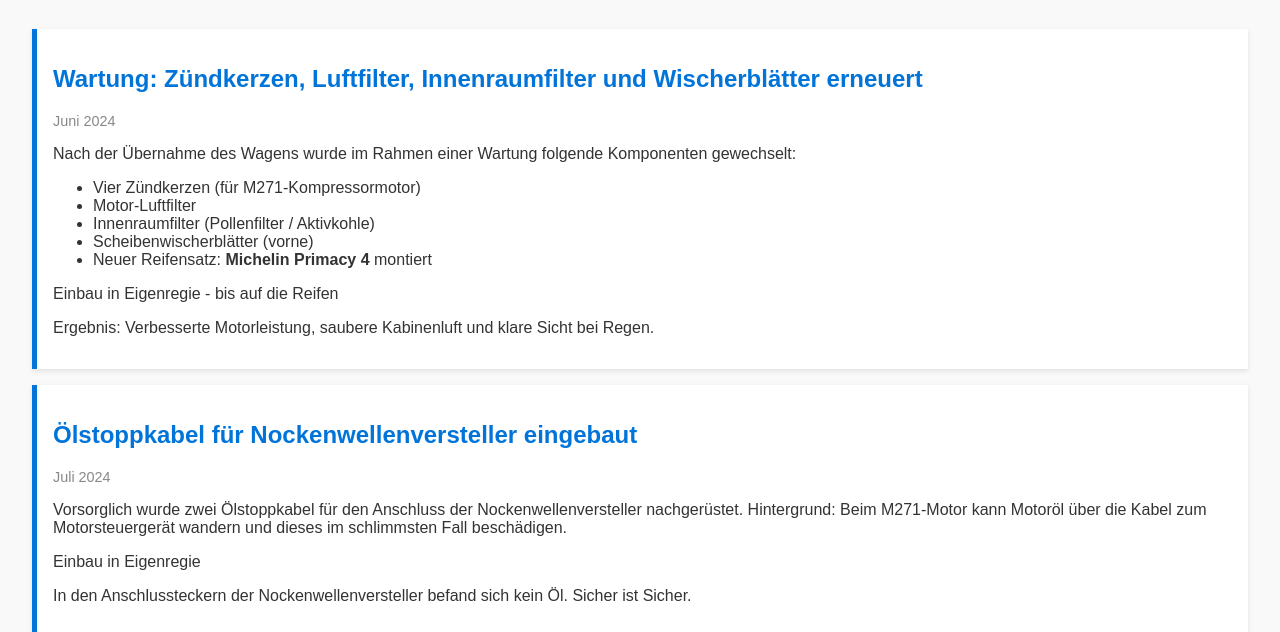
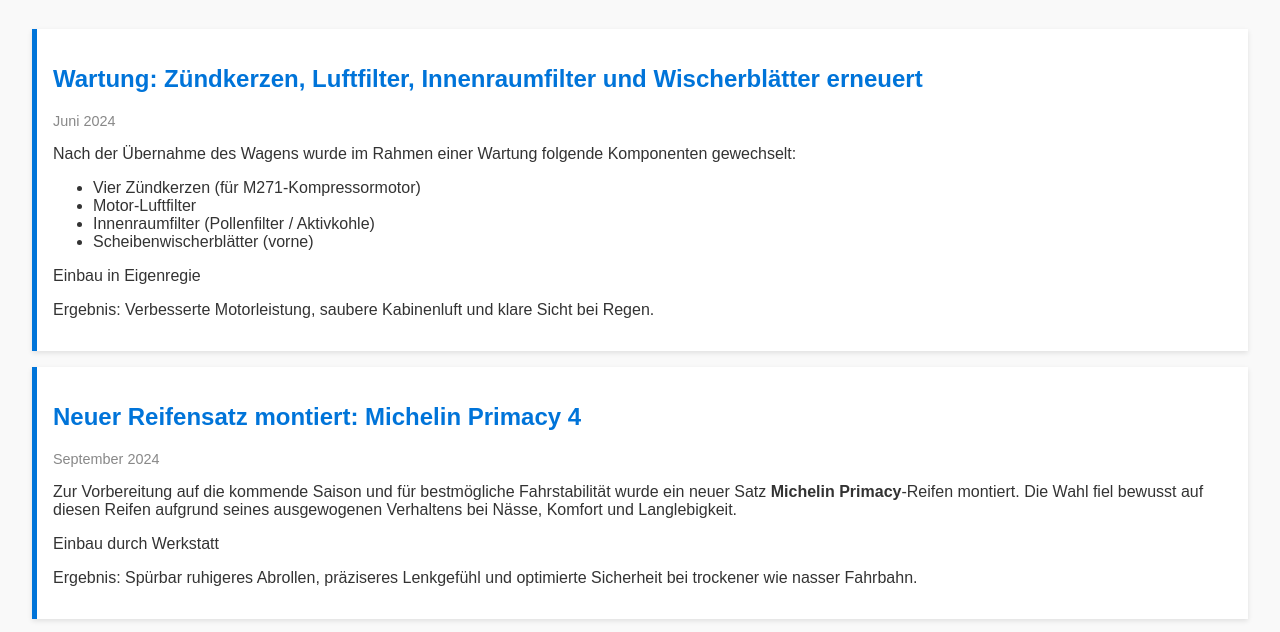
Before and after one commit to wuestner/slk, a plain HTML site: page index.html in a window 1280 px wide. Shown: the part 111-743 px from the top of the page. Drawn offline with Linux system fonts and the light colour scheme.

Commit message:
Update index.html

```diff
--- a/index.html
+++ b/index.html
@@ -50,14 +50,22 @@
     <li>Motor-Luftfilter</li>
     <li>Innenraumfilter (Pollenfilter / Aktivkohle)</li>
     <li>Scheibenwischerblätter (vorne)</li>
-    <li>Neuer Reifensatz: <strong>Michelin Primacy 4</strong> montiert</li>
   </ul>
-  <p>Einbau in Eigenregie - bis auf die Reifen</p>
+  <p>Einbau in Eigenregie </p>
   <p>Ergebnis: Verbesserte Motorleistung, saubere Kabinenluft und klare Sicht bei Regen.</p>
 </section>
 
   <section class="entry">
-  <h2>Ölstoppkabel für Nockenwellenversteller eingebaut</h2>
+  <h2>Neuer Reifensatz montiert: Michelin Primacy 4</h2>
+  <div class="date">September 2024</div>
+  <p>Zur Vorbereitung auf die kommende Saison und für bestmögliche Fahrstabilität wurde ein neuer Satz <strong>Michelin Primacy</strong>-Reifen montiert. Die Wahl fiel bewusst auf diesen Reifen aufgrund seines ausgewogenen Verhaltens bei Nässe, Komfort und Langlebigkeit.</p>
+  <p>Einbau durch Werkstatt </p>
+  <p>Ergebnis: Spürbar ruhigeres Abrollen, präziseres Lenkgefühl und optimierte Sicherheit bei trockener wie nasser Fahrbahn.</p>
+</section>
+
+
+  <section class="entry">
+  <h2>Ölstoppkabel für Nockenwellenversteller</h2>
   <div class="date">Juli 2024</div>
   <p>Vorsorglich wurde zwei Ölstoppkabel für den Anschluss der Nockenwellenversteller nachgerüstet. Hintergrund: Beim M271-Motor kann Motoröl über die Kabel zum Motorsteuergerät wandern und dieses im schlimmsten Fall beschädigen.</p>
   <p>Einbau in Eigenregie</p>
```
